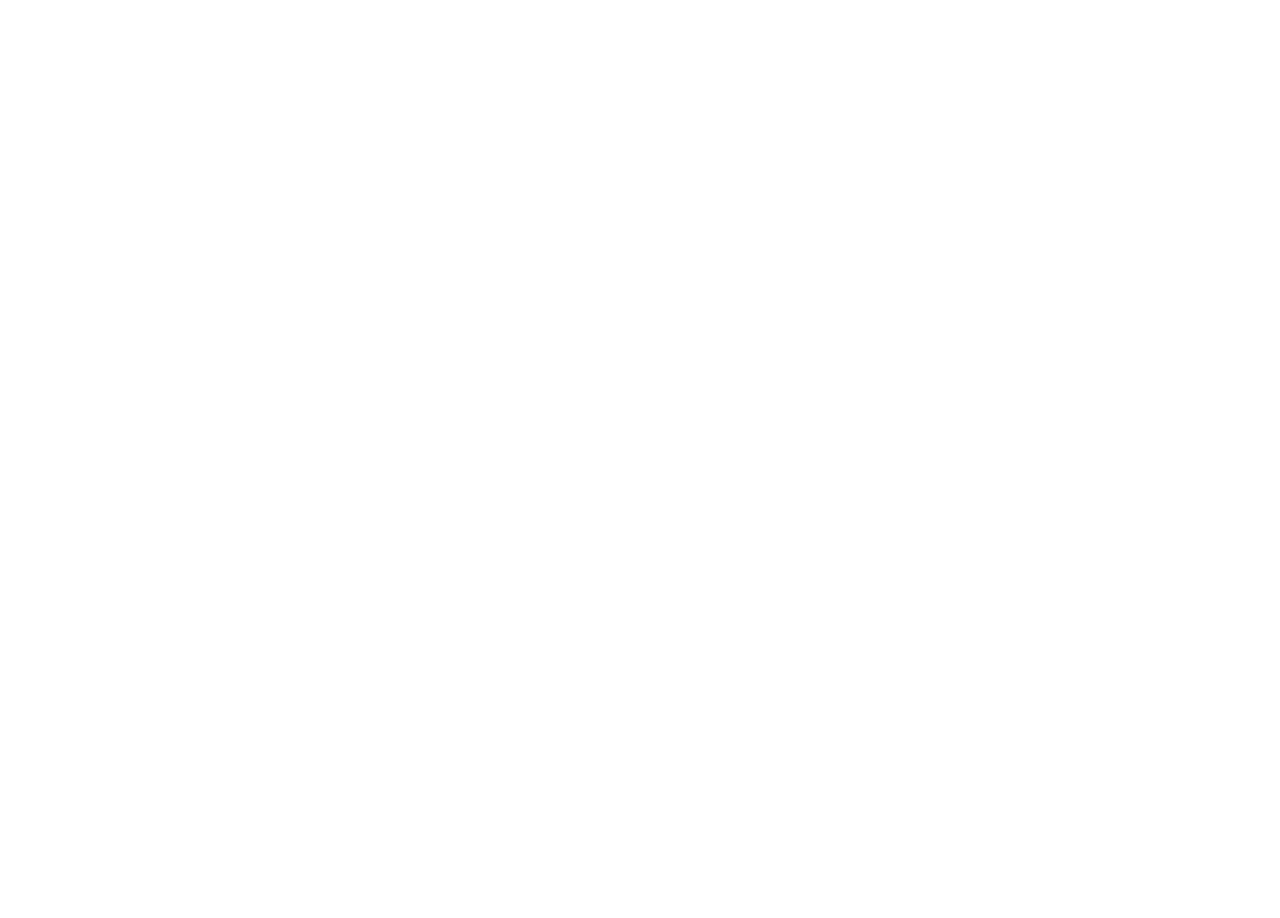
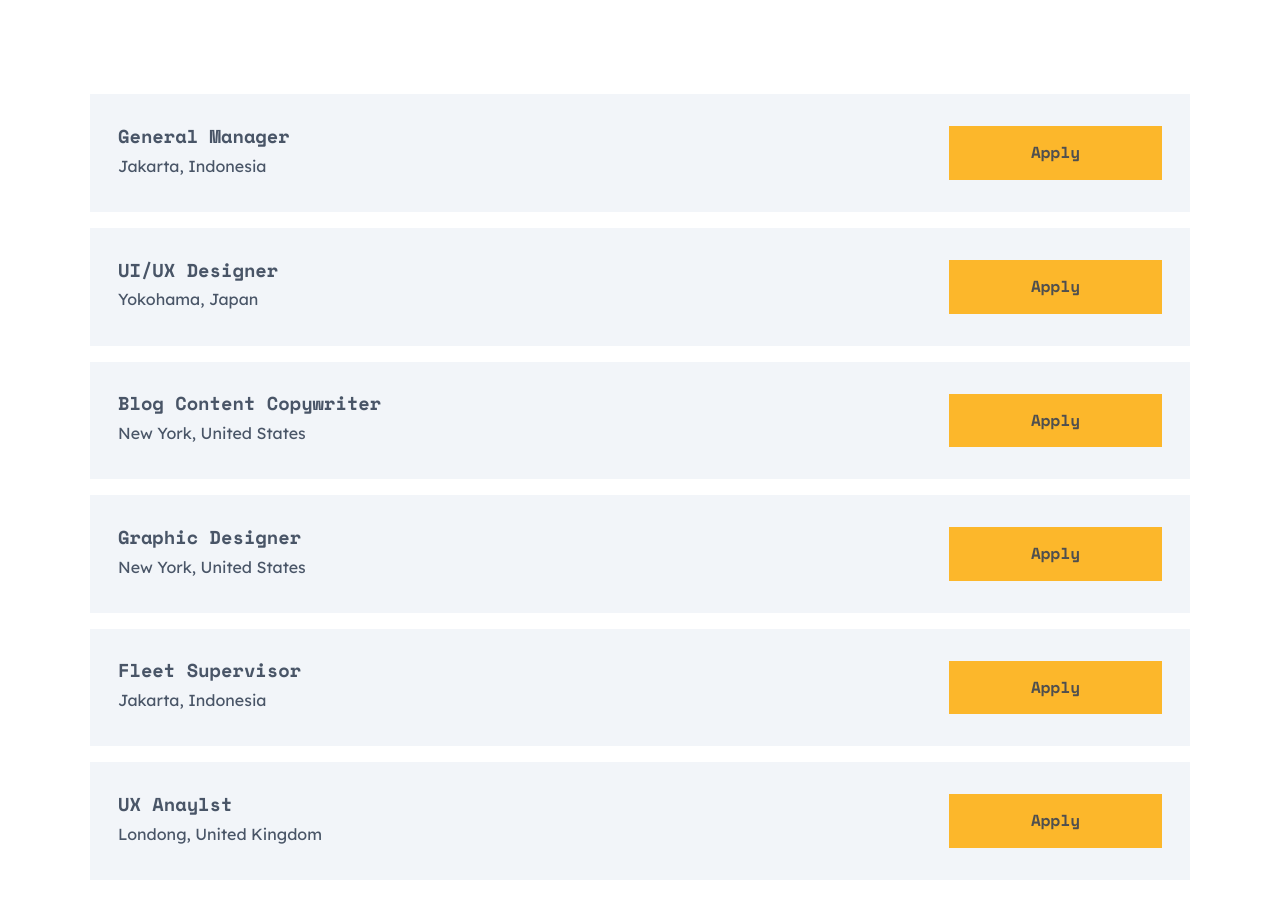
Before and after one commit to Dudeldups/FM-scoot-website, a React (Vite) app: page /careers in a window 1280 px wide. Shown: the part 1760-2678 px from the top of the page. Before the commit the page ends 1368 px from the top, so only its background shows below. Built offline with nearby package versions, Linux system fonts and the light colour scheme.

Commit message:
added careers page styling

```diff
--- /dev/null
+++ b/src/data/jobs.json
@@ -0,0 +1,26 @@
+[
+  {
+    "position": "General Manager",
+    "location": "Jakarta, Indonesia"
+  },
+  {
+    "position": "UI/UX Designer",
+    "location": "Yokohama, Japan"
+  },
+  {
+    "position": "Blog Content Copywriter",
+    "location": "New York, United States"
+  },
+  {
+    "position": "Graphic Designer",
+    "location": "New York, United States"
+  },
+  {
+    "position": "Fleet Supervisor",
+    "location": "Jakarta, Indonesia"
+  },
+  {
+    "position": "UX Anaylst",
+    "location": "Londong, United Kingdom"
+  }
+]
--- a/src/pages/Careers/Careers.tsx
+++ b/src/pages/Careers/Careers.tsx
@@ -1,15 +1,47 @@
+import { JoinUsImg } from "../../assets/images";
+import Btn from "../../components/Btn/Btn";
+import FeatureSection from "../../components/FeatureSection/FeatureSection";
 import HeroSection from "../../components/HeroSection/HeroSection";
+import HighlightContainer from "../../components/HighlightContainer/HighlightContainer";
 import IntroductionSection from "../../components/IntroductionSection/IntroductionSection";
 import useDocumentTitle from "../../hooks/useDocumentTitle";
+import Jobs from "./Jobs/Jobs";
 
 const Careers = () => {
   useDocumentTitle();
 
   return (
-    <div>
+    <>
       <HeroSection site="careers" />
+
+      <FeatureSection>
+        <h2 className="sr-only">What Scoot Offers</h2>
+        <ul>
+          <HighlightContainer as="li">
+            <div className="img-container">
+              <img
+                src={JoinUsImg}
+                alt="A woman smiling while using her phone."
+              />
+            </div>
+            <div>
+              <h3>Care to join our mission?</h3>
+              <p>
+                We’re always looking for ambitious individuals to help us on our
+                journey. If you’re passionate about our mission to provide
+                clean, accessible transport to improve urban living we want to
+                hear from you!
+              </p>
+              <Btn to="/about">Say Hello</Btn>
+            </div>
+          </HighlightContainer>
+        </ul>
+      </FeatureSection>
+
       <IntroductionSection heading="Why join us?" />
-    </div>
+
+      <Jobs />
+    </>
   );
 };
 
--- /dev/null
+++ b/src/pages/Careers/Jobs/Jobs.tsx
@@ -0,0 +1,24 @@
+import Btn from "../../../components/Btn/Btn";
+import jobs from "../../../data/jobs.json";
+import { StyledJobsSection, StyledList } from "./styles";
+
+const Jobs = () => {
+  return (
+    <StyledJobsSection>
+      <h2 className="sr-only">Our open job listings</h2>
+      <StyledList>
+        {jobs.map((job, index) => (
+          <li key={"job-" + index}>
+            <hgroup>
+              <h3>{job.position}</h3>
+              <p>{job.location}</p>
+            </hgroup>
+            <Btn>Apply</Btn>
+          </li>
+        ))}
+      </StyledList>
+    </StyledJobsSection>
+  );
+};
+
+export default Jobs;
--- /dev/null
+++ b/src/pages/Careers/Jobs/styles.ts
@@ -0,0 +1,61 @@
+import styled from "styled-components";
+import { media } from "../../../utils/media";
+
+export const StyledJobsSection = styled.section`
+  max-width: ${({ theme }) =>
+    `calc(${theme.maxContentWidth} + 2 * ${theme.contentPadding.lg})`};
+  margin-top: 7.5rem;
+  margin-inline: auto;
+  padding-bottom: 7.5rem;
+  padding-inline: ${({ theme }) => theme.contentPadding.sm};
+
+  ${media.min("md")`
+      padding-inline: ${({ theme }) => theme.contentPadding.md};
+    `}
+
+  ${media.min("lg")`
+      margin-top: 10rem;
+      padding-inline: ${({ theme }) => theme.contentPadding.lg};
+      padding-bottom: 10rem;
+    `}
+`;
+
+export const StyledList = styled.ul`
+  display: flex;
+  flex-direction: column;
+  gap: 1rem;
+
+  li {
+    display: flex;
+    flex-direction: column;
+    gap: 1rem;
+    padding: 2rem 1.75rem;
+    background-color: ${({ theme }) => theme.colors.snow};
+
+    ${media.min("md")`
+      flex-direction: row;
+      justify-content: space-between;
+      align-items: center;
+    `}
+
+    button {
+      ${media.min("md")`
+        padding: 0.75rem 5rem;
+      `}
+    }
+  }
+
+  hgroup {
+    text-align: center;
+
+    ${media.min("md")`
+          text-align: left;
+
+    `}
+
+    p {
+      margin-top: 0.5rem;
+      color: ${({ theme }) => theme.colors.darkNavy};
+    }
+  }
+`;
```
